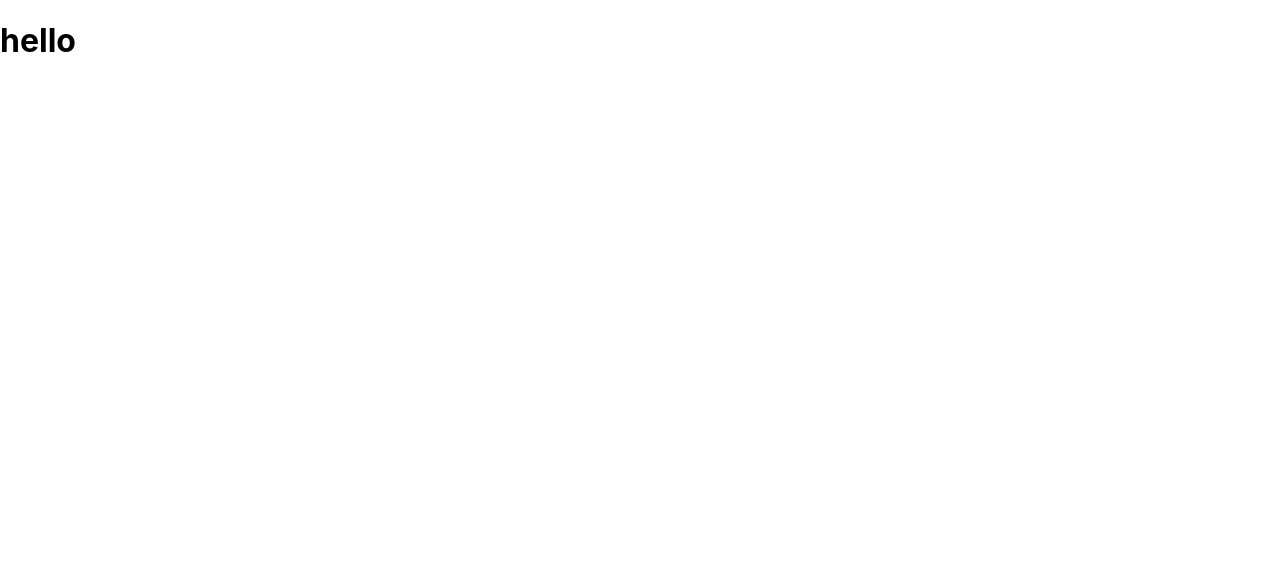
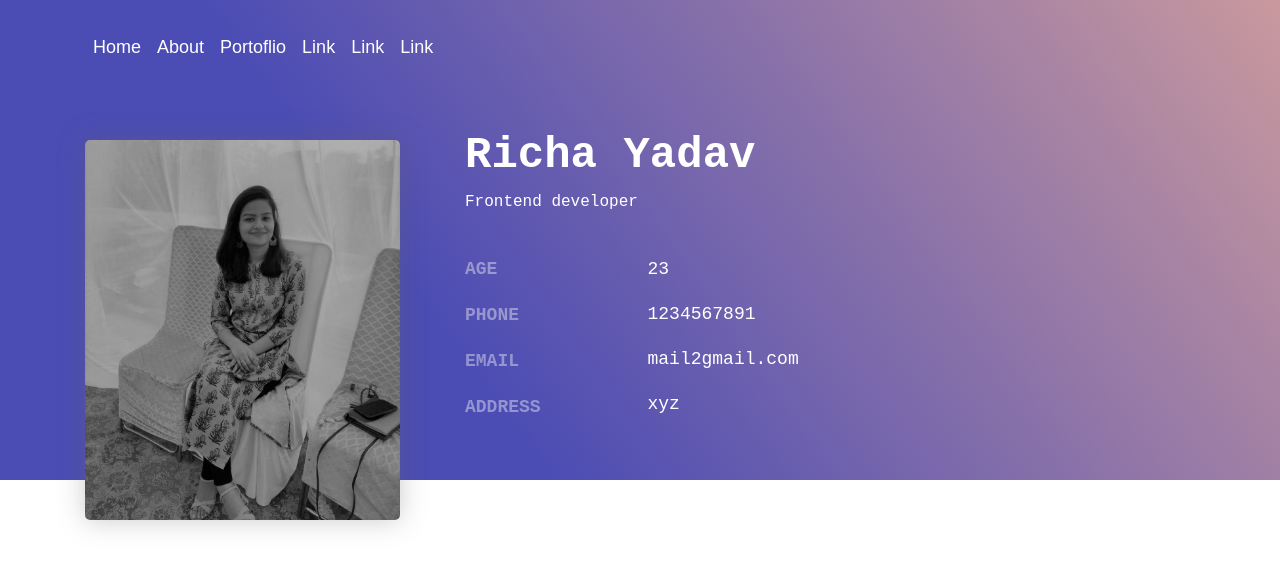
Before and after one commit to Richayadav75/portfolio, a React (Create React App) app: page / in a window 1280 px wide. Shown: the top 568 px of the page. Built offline with nearby package versions, Linux system fonts and the light colour scheme.

Commit message:
Header and Banner Component

```diff
--- a/package.json
+++ b/package.json
@@ -6,7 +6,9 @@
     "@testing-library/jest-dom": "^4.2.4",
     "@testing-library/react": "^9.5.0",
     "@testing-library/user-event": "^7.2.1",
+    "bootstrap": "^4.5.2",
     "react": "^16.13.1",
+    "react-bootstrap": "^1.3.0",
     "react-dom": "^16.13.1",
     "react-scripts": "3.4.3"
   },
--- a/src/App.js
+++ b/src/App.js
@@ -1,5 +1,7 @@
 import React,{Component} from 'react';
 import Home from './pages/home';
+import 'bootstrap/dist/css/bootstrap.min.css';
+import '../src/assets/css/global.css'
 
 export default class App extends Component{
   render(){
--- /dev/null
+++ b/src/assets/css/global.css
@@ -0,0 +1,148 @@
+/* Global css */
+
+body {
+    font-family: sans-serif;
+    font-size: 18px;
+    font-weight: 400;
+    line-height: 30px;
+    color: #555;
+}
+.pt-6,
+.pb-6 {
+    padding-top: 5rem;
+    padding-bottom: 5rem;
+}
+.pt-7,
+.pb-7 {
+    padding-top: 7rem;
+    padding-bottom: 7rem;
+}
+.pt-8,
+.pb-8 {
+    padding-top: 8rem;
+    padding-bottom: 8rem;
+}
+.pt-9,
+.pb-9 {
+    padding-top: 9rem;
+    padding-bottom: 9rem;
+}
+.pt-10,
+.pb-10 {
+    padding-top: 10rem;
+    padding-bottom: 10rem;
+}
+/*  screen width less than 576px set the position {small}*/
+/* screen width equal to or greater than 576px set the position */
+@media (max-width: 576px) {
+    .pt-sm-6,
+    .pb-sm-6 {
+        padding-top: 5rem;
+        padding-bottom: 5rem;
+    }
+    .pt-sm-7,
+    .pb-sm-7 {
+        padding-top: 7rem;
+        padding-bottom: 7rem;
+    }
+    .pt-sm-8,
+    .pb-sm-8 {
+        padding-top: 8rem;
+        padding-bottom: 8rem;
+    }
+    .pt-sm-9,
+    .pb-sm-9 {
+        padding-top: 9rem;
+        padding-bottom: 9rem;
+    }
+    .pt-sm-10,
+    .pb-sm-10 {
+        padding-top: 10rem;
+        padding-bottom: 10rem;
+    }
+}
+
+/*  screen width equal to or greater than 768px set the position { for md} */
+@media (min-width: 768px) {
+    .pt-md-6,
+    .pb-md-6 {
+        padding-top: 5rem;
+        padding-bottom: 5rem;
+    }
+    .pt-md-7,
+    .pb-md-7 {
+        padding-top: 7rem;
+        padding-bottom: 7rem;
+    }
+    .pt-md-8,
+    .pb-md-8 {
+        padding-top: 8rem;
+        padding-bottom: 8rem;
+    }
+    .pt-md-9,
+    .pb-md-9 {
+        padding-top: 9rem;
+        padding-bottom: 9rem;
+    }
+    .pt-md-10,
+    .pb-md-10 {
+        padding-top: 10rem;
+        padding-bottom: 10rem;
+    }
+}
+
+/*  screen width equal to or greater than 992px set the position { for lg} */
+@media (min-width: 992px) {
+    .pt-lg-6,
+    .pb-lg-6 {
+        padding-top: 5rem;
+        padding-bottom: 5rem;
+    }
+    .pt-lg-7,
+    .pb-lg-7 {
+        padding-top: 7rem;
+        padding-bottom: 7rem;
+    }
+    .pt-lg-8,
+    .pb-lg-8 {
+        padding-top: 8rem;
+        padding-bottom: 8rem;
+    }
+    .pt-lg-9,
+    .pb-lg-9 {
+        padding-top: 9rem;
+        padding-bottom: 9rem;
+    }
+    .pt-lg-10,
+    .pb-lg-10 {
+        padding-top: 10rem;
+        padding-bottom: 10rem;
+    }
+}
+/*  screen width equal to or greater than 1200px set the position { for xl} */
+@media (min-width: 1200px) {
+    .pt-xl-6,
+    .pb-xl-6 {
+        padding-top: 5rem;
+        padding-bottom: 5rem;
+    }
+    .pt-xl-7,
+    .pb-xl-7 {
+        padding-top: 7rem;
+        padding-bottom: 7rem;
+    }
+    .pt-xl-8,
+    .pb-xl-8 {
+        padding-top: 8rem;
+        padding-bottom: 8rem;
+    }
+    .pt-xl-9,
+    .pb-xl-9 {
+        padding-top: 9rem;
+        padding-bottom: 9rem;
+    }
+    .pt-xl-10,
+    .pb-xl-10 {
+        padding-top: 10rem;
+    }
+}
--- /dev/null
+++ b/src/components/banner/index.css
@@ -0,0 +1,58 @@
+/* person profile */
+.profile {
+    color: #fff;
+    font-family: Roboto Mono, monospace;
+    padding-top: 90px;
+}
+.person-profile {
+    background-color: #6d56c1;
+    height: 100%;
+    background-repeat: no-repeat;
+    background-position: 50%;
+    background-size: cover;
+    position: relative;
+    margin-bottom: 40px;
+}
+.person-profile:before {
+    background: linear-gradient(54deg, rgba(74, 76, 179, 0.95) 34%, hsla(0, 34%, 71%, 0.95));
+    height: 100%;
+    left: 0;
+    right: 0;
+    position: absolute;
+    content: "";
+    z-index: 0;
+}
+
+/* Person Image */
+.person-image img {
+    border-radius: 5px;
+    box-shadow: 0 0 27px rgba(96, 96, 96, 0.34);
+    width: 90%;
+    height: 380px;
+    object-fit: cover;
+    margin-top: 10px;
+    position: relative;
+    top: 40px;
+}
+/* person name */
+.person-name {
+    font-size: 44px;
+    line-height: 50px;
+    font-weight: 700;
+    margin-top: 40px;
+    margin-bottom: 10px;
+}
+/* Person work */
+.person-work {
+    font-size: 16px;
+    line-height: 24px;
+    margin-bottom: 40px;
+}
+.bio-list-left {
+    font-weight: 700;
+    text-transform: uppercase;
+    opacity: 0.4;
+}
+.bio-list-right {
+    margin-bottom: 15px;
+}
--- /dev/null
+++ b/src/components/banner/index.jsx
@@ -0,0 +1,59 @@
+import React, { Component } from 'react';
+import './index.css';
+import Person from "../../assets/images/Richa.jpg"
+
+export default class Banner extends Component {
+    render() {
+        return (
+            <div>
+                <section class="person-profile">
+                    <div class="container">
+                        <div class="row profile">
+                            <div class="col-4">
+                                <div class="person-image">
+                                    <img src={Person} alt="" />
+                                </div>
+                            </div>
+                            <div class="col-8">
+                                <div class="">
+                                    <p class="person-name">Richa Yadav</p>
+                                    <p class="person-work">Frontend developer</p>
+                                    <div class="d-flex person-bio">
+                                        <ul class="list-unstyled w-25">
+                                            <li class="bio-list-left">
+                                                <p>Age</p>
+                                            </li>
+                                            <li class="bio-list-left">
+                                                <p>Phone</p>
+                                            </li>
+                                            <li class="bio-list-left">
+                                                <p>Email</p>
+                                            </li>
+                                            <li class="bio-list-left">
+                                                Address
+                                            </li>
+                                        </ul>
+                                        <ul class="list-unstyled w-75">
+                                            <li class="bio-list-right">
+                                                23
+                                            </li>
+                                            <li class="bio-list-right">
+                                                1234567891
+                                            </li>
+                                            <li class="bio-list-right">
+                                                mail2gmail.com
+                                            </li>
+                                            <li class="bio-list-right">
+                                                xyz
+                                            </li>
+                                        </ul>
+                                    </div>
+                                </div>
+                            </div>
+                        </div>
+                    </div>
+                </section>
+            </div>
+        );
+    }
+};
--- a/src/components/header/index.css
+++ b/src/components/header/index.css
@@ -0,0 +1,8 @@
+/* header */
+.navbar {
+    z-index: 9;
+}
+.nav-item a {
+    color: #fff;
+    opacity: 10;
+}
--- a/src/components/header/index.jsx
+++ b/src/components/header/index.jsx
@@ -1,13 +1,45 @@
-import React,{Component} from "react";
+import React, { Component } from "react";
+import './index.css';
 
 class Header extends Component {
   //creating class
   render() {
     // creating render function
     return (                     //return one view
-        <div>
-                <h1>hello</h1>
-        </div>
+      <div>
+        <header>
+          <div class="container">
+            <div class="row">
+              <div class="col">
+                <nav class="navbar navbar-expand-lg position-fixed pt-4 px-0">
+                  <div class="collapse navbar-collapse" id="navbarSupportedContent">
+                    <ul class="navbar-nav mr-auto">
+                      <li class="nav-item active">
+                        <a class="nav-link" href="#">Home</a>
+                      </li>
+                      <li class="nav-item">
+                        <a class="nav-link" href="#">About</a>
+                      </li>
+                      <li class="nav-item">
+                        <a class="nav-link" href="#">Portoflio</a>
+                      </li>
+                      <li class="nav-item">
+                        <a class="nav-link" href="#">Link</a>
+                      </li>
+                      <li class="nav-item">
+                        <a class="nav-link" href="#">Link</a>
+                      </li>
+                      <li class="nav-item">
+                        <a class="nav-link" href="#">Link</a>
+                      </li>
+                    </ul>
+                  </div>
+                </nav>
+              </div>
+            </div>
+          </div>
+        </header>
+      </div>
     )
   }
 }
--- a/src/pages/home/index.jsx
+++ b/src/pages/home/index.jsx
@@ -1,11 +1,13 @@
 import React,{Component} from 'react';
 import Header from '../../components/header'
+import Banner from '../../components/banner';
 
 export default class Home extends Component{
     render(){
         return (
             <div>
                 <Header/>
+                <Banner />
             </div>
 
         )
```
Also changed, not shown: src/assets/images/Richa.jpg (added), 1 other file (tests, documents, lock files or other folders).
